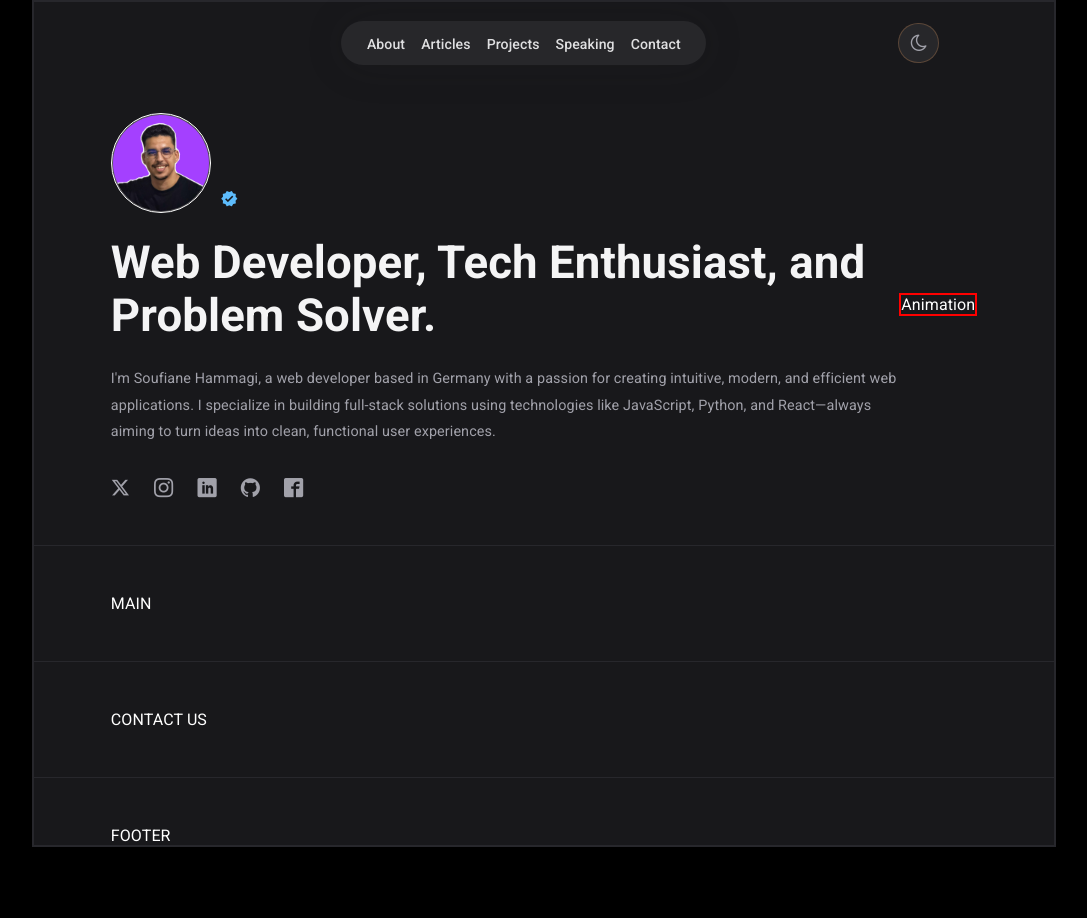
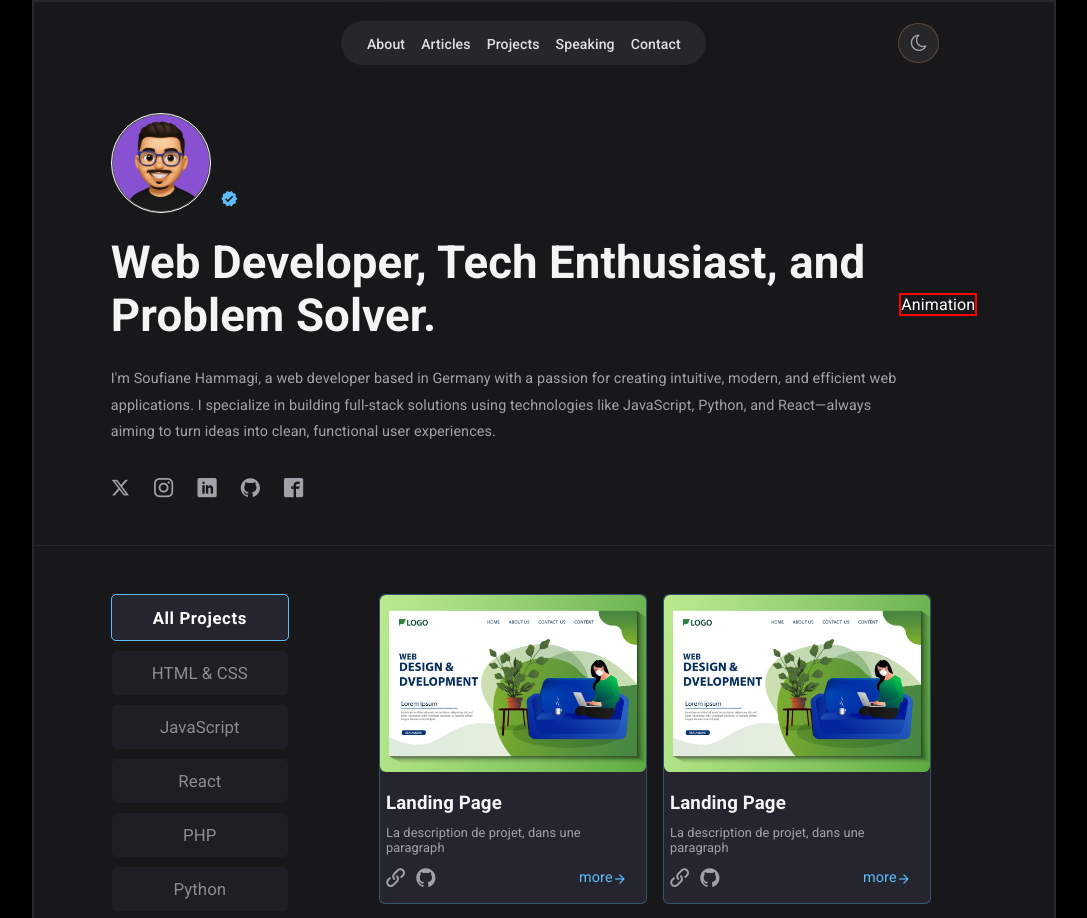
Before and after one commit to Soufiane-64/Porfolio, a React (Vite) app: page / in a window 1280 px wide. Shown: the top 918 px of the page, without its empty margins (96-1183 px from the left). Before the commit the page ends 847 px from the top, so only its background shows below. Built offline with nearby package versions, Linux system fonts and the light colour scheme.

Commit message:
the main section in the page

```diff
--- a/eslint.config.js
+++ b/eslint.config.js
@@ -62,7 +62,6 @@
       'comma-spacing': ['error', { before: false, after: true }],
       'key-spacing': ['error', { mode: 'strict' }],
       'no-multi-spaces': 'error',
-      quotes: ['error', 'single'],
       eqeqeq: 'error',
       'linebreak-style': ['error', 'unix'],
       'no-whitespace-before-property': 'error',
--- a/src/components/2-hero/Hero.jsx
+++ b/src/components/2-hero/Hero.jsx
@@ -4,7 +4,7 @@
     <section className="hero flex">
       <div className="left-section">
         <div className="parent-avatar flex">
-          <img src="./picofme.png" className="avatar" alt="" />
+          <img src="./myAvatar.png" className="avatar" alt="" />
           <div className="icon-verified"></div>
         </div>
         <h1 className="title">
@@ -20,7 +20,7 @@
         <div className="all-icons flex">
           <div className="icon icon-x"></div>
           <div className="icon icon-instagram"></div>
-          <div className="icon icon-linkedin"></div>
+          <div className="icon icon-linkedin" ></div>
           <div className="icon icon-github"></div>
           <div className="icon icon-facebook2"></div>
         </div>
--- a/src/components/3-main/Main.jsx
+++ b/src/components/3-main/Main.jsx
@@ -1,6 +1,45 @@
-import React from 'react';
-import './main.css';
+import React from "react";
+import "./main.css";
 const Main = () => {
-  return <div>MAIN</div>;
+  return (
+    <main className="flex">
+      <section className="flex left-section">
+        <button className="active">all projects</button>
+        <button>HTML & CSS</button>
+        <button>JavaScript</button>
+        <button>React</button>
+        <button>PHP</button>
+        <button>Python</button>
+      </section>
+      <section className="flex right-section">
+        {[...Array(5)].map((index) => (
+          <article key={index} className="card">
+            <img width={266} src="./1.jpg" alt="" />
+            <div style={{ width: "266px" }} className=" box">
+              <h1 className="title">Landing Page</h1>
+              <p className="sub-title">
+                La description de projet, dans une paragraph
+              </p>
+
+              <div className="flex icons">
+                <div style={{ gap: "11px" }} className="flex">
+                  <div className="icon-link"></div>
+                  <div className="icon-github"></div>
+                </div>
+
+                <a className="link flex" href="">
+                  more
+                  <span
+                    style={{ alignSelf: "end" }}
+                    className="icon-arrow_forward"
+                  ></span>
+                </a>
+              </div>
+            </div>
+          </article>
+        ))}
+      </section>
+    </main>
+  );
 };
 export default Main;
--- a/src/components/3-main/main.css
+++ b/src/components/3-main/main.css
@@ -0,0 +1,140 @@
+/*===============================
+         table of contents
+=================================
+    1 - left section ==> Buttons
+    2 - right section ==> Cards
+    3 - media queries (Responsive)
+
+ */
+
+main.flex {
+  gap: 2.7rem;
+  align-items: start;
+}
+
+/*===============================
+  1 - left section ==> Buttons
+  ===============================*/
+main section.left-section.flex {
+  flex-direction: column;
+  gap: 10px;
+}
+
+main section.left-section.flex button {
+  background-color: rgba(36, 37, 46, 1);
+  width: 11rem;
+  padding: 0.75rem 0;
+  text-align: center;
+  font-size: 1.05rem;
+  text-transform: capitalize;
+  opacity: 0.5;
+  border-radius: 5px;
+  transition: 0.3s;
+}
+
+main section.left-section.flex button:hover {
+  opacity: 1;
+}
+
+main section.left-section.flex button.active {
+  background-color: rgba(36, 37, 46, 1);
+  opacity: 1;
+  font-weight: bold;
+  letter-spacing: 0.6px;
+  padding: 0.8rem 0;
+  border: 1px solid var(--blue);
+}
+/*===============================
+  2 - right section ==> Cards
+  ===============================*/
+main section.right-section.flex {
+  /* flex-grow: 1; */
+  justify-content: center;
+  flex-wrap: wrap;
+  column-gap: 16px;
+  row-gap: 16px;
+}
+
+.card {
+  border: 1px solid rgba(93, 188, 252, 0.3);
+  transition: 0.3s;
+  border-radius: 6px;
+  background-image: linear-gradient(rgba(36, 37, 46, 1), rgba(36, 37, 46, 1));
+}
+
+.card:hover {
+  border: 1px solid var(--blue);
+  rotate: 1deg;
+  scale: 1.01;
+  box-shadow: 0 0 10px rgba(93, 188, 252, 0.06);
+  cursor: pointer;
+  transform: translateY(-2px);
+  transition: 0.3s;
+}
+
+.card img {
+  border-radius: 6px;
+}
+
+.card .box {
+  padding: 1rem 0.4rem;
+}
+
+.card .box .title {
+  color: var(--title);
+}
+
+.card .box .sub-title {
+  color: var(--subtitle);
+  font-size: 0.8rem;
+  margin-top: 0.7rem;
+  margin-bottom: 0.8rem;
+}
+
+.card .box .icons {
+  justify-content: space-between;
+}
+
+.card .icon-github,
+.card .icon-link {
+  font-size: 1.2rem;
+  color: var(--subtitle);
+}
+
+.card .icon-github:hover,
+.card .icon-link:hover {
+  font-size: 1.25rem;
+  color: var(--icon-hover);
+  cursor: pointer;
+}
+
+.card a.link {
+  font-size: 0.9rem;
+  color: var(--blue);
+  margin-right: 12px;
+}
+
+/*===============================
+  3 - media queries (Responsive)
+  ===============================*/
+
+@media (max-width: 600px) {
+  main.flex {
+    flex-direction: column;
+    gap: 2.64rem;
+    align-items: center;
+  }
+
+  main section.left-section.flex {
+    flex-direction: row;
+    flex-wrap: wrap;
+    justify-content: center;
+    gap: 10px;
+  }
+
+  main section.left-section.flex button {
+    width: 7rem;
+    padding: 0.8rem 0;
+    font-size: 0.9rem;
+  }
+}
```
Also changed, not shown: public/1.jpg (added), public/picofme.png.
